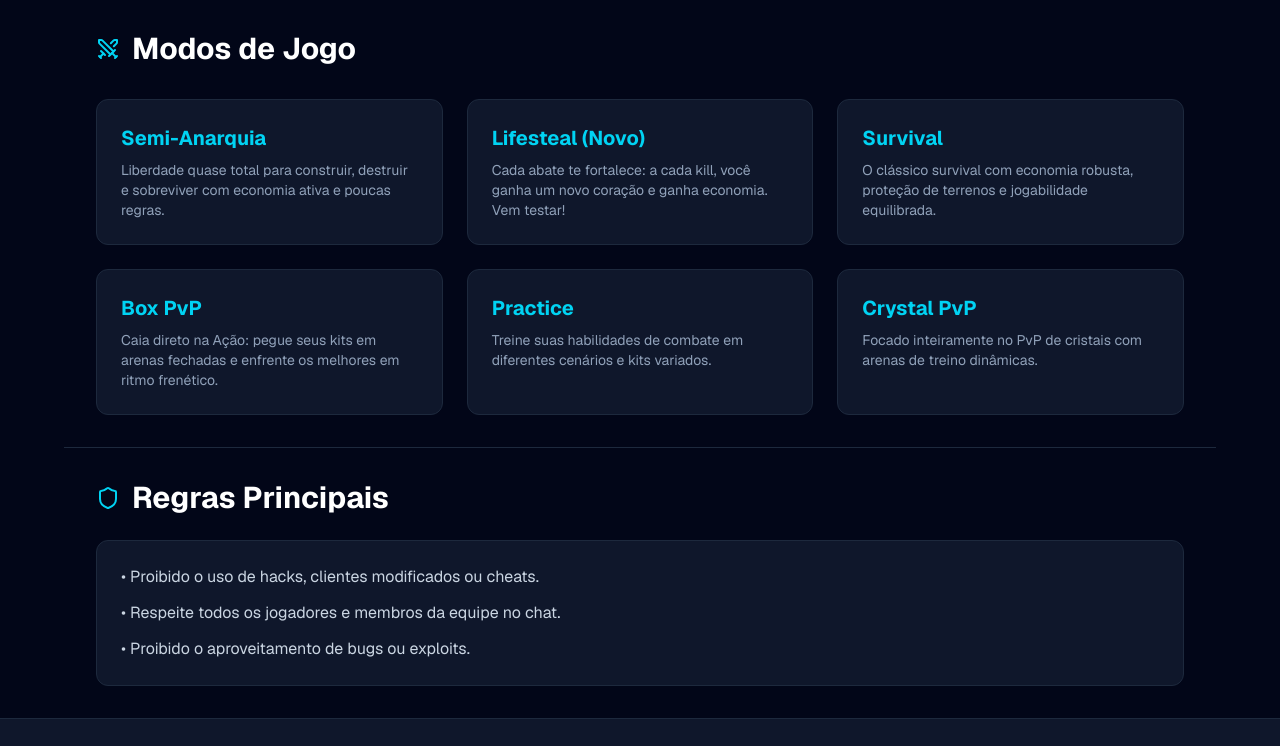
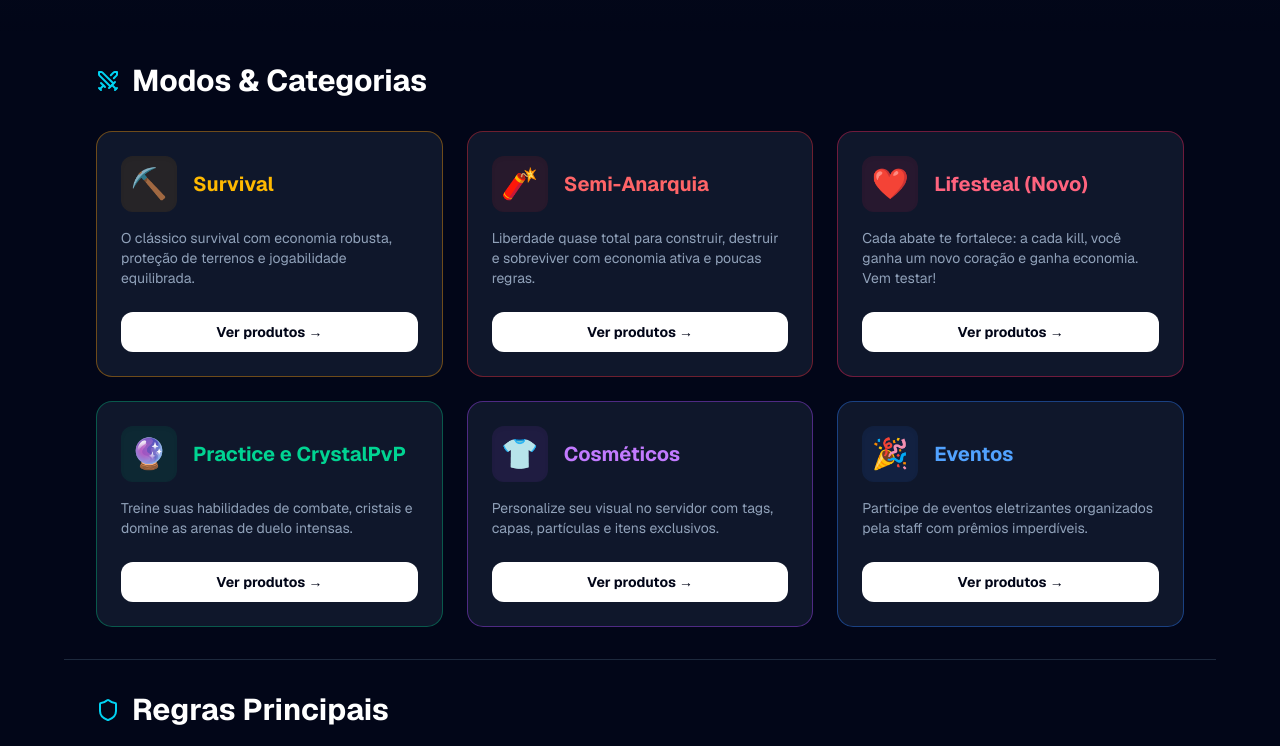
Before and after one commit to Bawmcnet/bawmc-website, a Next.js app: page / in a window 1280 px wide. Shown: the part 646-1392 px from the top of the page. Built offline with nearby package versions, Linux system fonts and the light colour scheme; no server answers.

Commit message:
Adiciona animacao flutuante na logo e cards inspirados na loja

```diff
--- a/app/page.tsx
+++ b/app/page.tsx
@@ -29,6 +29,57 @@ export default async function Home() {
   const discordLink = "https://discord.com/servers/bawmc-1317180458978639914";
   const storeLink = "https://loja.bawmc.net/";
 
+  const modos = [
+    {
+      nome: "Survival",
+      desc: "O clássico survival com economia robusta, proteção de terrenos e jogabilidade equilibrada.",
+      emoji: "⛏️",
+      border: "border-amber-500/40 hover:border-amber-500",
+      bg: "bg-amber-500/10",
+      textCol: "text-amber-400"
+    },
+    {
+      nome: "Semi-Anarquia",
+      desc: "Liberdade quase total para construir, destruir e sobreviver com economia ativa e poucas regras.",
+      emoji: "🧨",
+      border: "border-red-500/40 hover:border-red-500",
+      bg: "bg-red-500/10",
+      textCol: "text-red-400"
+    },
+    {
+      nome: "Lifesteal (Novo)",
+      desc: "Cada abate te fortalece: a cada kill, você ganha um novo coração e ganha economia. Vem testar!",
+      emoji: "❤️",
+      border: "border-rose-500/40 hover:border-rose-500",
+      bg: "bg-rose-500/10",
+      textCol: "text-rose-400"
+    },
+    {
+      nome: "Practice e CrystalPvP",
+      desc: "Treine suas habilidades de combate, cristais e domine as arenas de duelo intensas.",
+      emoji: "🔮",
+      border: "border-emerald-500/40 hover:border-emerald-500",
+      bg: "bg-emerald-500/10",
+      textCol: "text-emerald-400"
+    },
+    {
+      nome: "Cosméticos",
+      desc: "Personalize seu visual no servidor com tags, capas, partículas e itens exclusivos.",
+      emoji: "👕",
+      border: "border-purple-500/40 hover:border-purple-500",
+      bg: "bg-purple-500/10",
+      textCol: "text-purple-400"
+    },
+    {
+      nome: "Eventos",
+      desc: "Participe de eventos eletrizantes organizados pela staff com prêmios imperdíveis.",
+      emoji: "🎉",
+      border: "border-blue-500/40 hover:border-blue-500",
+      bg: "bg-blue-500/10",
+      textCol: "text-blue-400"
+    }
+  ];
+
   return (
     <div className="min-h-screen bg-slate-950 text-white flex flex-col font-sans">
       {/* Menu Superior */}
@@ -57,17 +108,19 @@ export default async function Home() {
         </div>
       </nav>
 
-      {/* Hero Section */}
+      {/* Hero Section com Logo Flutuante */}
       <section id="inicio" className="flex-1 flex flex-col items-center justify-center text-center p-8 bg-gradient-to-b from-slate-900 to-slate-950">
-        <div className="mb-6 w-full max-w-md flex justify-center">
+        <div className="mb-6 w-full max-w-xl flex justify-center">
+          <div className="animate-bounce-slow">
             <Image
               src="/logo-hero.png"
               alt="BAWMC Logo Principal"
-            width={450}
-            height={180}
-            className="w-auto h-28 md:h-36 object-contain drop-shadow-[0_10px_25px_rgba(6,182,212,0.3)]"
+              width={520}
+              height={210}
+              className="w-auto h-36 md:h-44 object-contain drop-shadow-[0_15px_30px_rgba(6,182,212,0.4)]"
               priority
             />
+          </div>
         </div>
 
         <p className="text-lg text-slate-400 max-w-xl mb-8">
@@ -111,36 +164,32 @@ export default async function Home() {
         </div>
       </section>
 
-      {/* Modos de Jogo */}
+      {/* Modos de Jogo com Estilo da Loja */}
       <section id="modos" className="max-w-6xl mx-auto p-8 w-full">
         <h3 className="text-3xl font-bold mb-8 flex items-center gap-3">
-          <Swords className="text-cyan-400" /> Modos de Jogo
+          <Swords className="text-cyan-400" /> Modos & Categorias
         </h3>
         <div className="grid grid-cols-1 md:grid-cols-2 lg:grid-cols-3 gap-6">
-          <div className="bg-slate-900 border border-slate-800 p-6 rounded-xl">
-            <h4 className="text-xl font-bold text-cyan-400 mb-2">Semi-Anarquia</h4>
-            <p className="text-slate-400 text-sm">Liberdade quase total para construir, destruir e sobreviver com economia ativa e poucas regras.</p>
+          {modos.map((modo, index) => (
+            <div key={index} className={`bg-slate-900 border ${modo.border} p-6 rounded-2xl flex flex-col justify-between transition-all hover:shadow-lg hover:shadow-cyan-500/5`}>
+              <div>
+                <div className="flex items-center gap-4 mb-4">
+                  <div className={`w-14 h-14 rounded-xl ${modo.bg} flex items-center justify-center text-3xl shadow-inner`}>
+                    {modo.emoji}
                   </div>
-          <div className="bg-slate-900 border border-slate-800 p-6 rounded-xl">
-            <h4 className="text-xl font-bold text-cyan-400 mb-2">Lifesteal (Novo)</h4>
-            <p className="text-slate-400 text-sm">Cada abate te fortalece: a cada kill, você ganha um novo coração e ganha economia. Vem testar!</p>
+                  <h4 className={`text-xl font-bold ${modo.textCol}`}>{modo.nome}</h4>
                 </div>
-          <div className="bg-slate-900 border border-slate-800 p-6 rounded-xl">
-            <h4 className="text-xl font-bold text-cyan-400 mb-2">Survival</h4>
-            <p className="text-slate-400 text-sm">O clássico survival com economia robusta, proteção de terrenos e jogabilidade equilibrada.</p>
+                <p className="text-slate-400 text-sm mb-6">{modo.desc}</p>
               </div>
-          <div className="bg-slate-900 border border-slate-800 p-6 rounded-xl">
-            <h4 className="text-xl font-bold text-cyan-400 mb-2">Box PvP</h4>
-            <p className="text-slate-400 text-sm">Caia direto na Ação: pegue seus kits em arenas fechadas e enfrente os melhores em ritmo frenético.</p>
+              <a
+                href={storeLink}
+                target="_blank"
+                className="bg-white text-slate-950 font-bold py-2.5 px-4 rounded-xl text-center text-sm hover:bg-cyan-400 transition-colors"
+              >
+                Ver produtos →
+              </a>
             </div>
-          <div className="bg-slate-900 border border-slate-800 p-6 rounded-xl">
-            <h4 className="text-xl font-bold text-cyan-400 mb-2">Practice</h4>
-            <p className="text-slate-400 text-sm">Treine suas habilidades de combate em diferentes cenários e kits variados.</p>
-          </div>
-          <div className="bg-slate-900 border border-slate-800 p-6 rounded-xl">
-            <h4 className="text-xl font-bold text-cyan-400 mb-2">Crystal PvP</h4>
-            <p className="text-slate-400 text-sm">Focado inteiramente no PvP de cristais com arenas de treino dinâmicas.</p>
-          </div>
+          ))}
         </div>
       </section>
 
```
Lines whose indentation alone changed are shown as unchanged.
